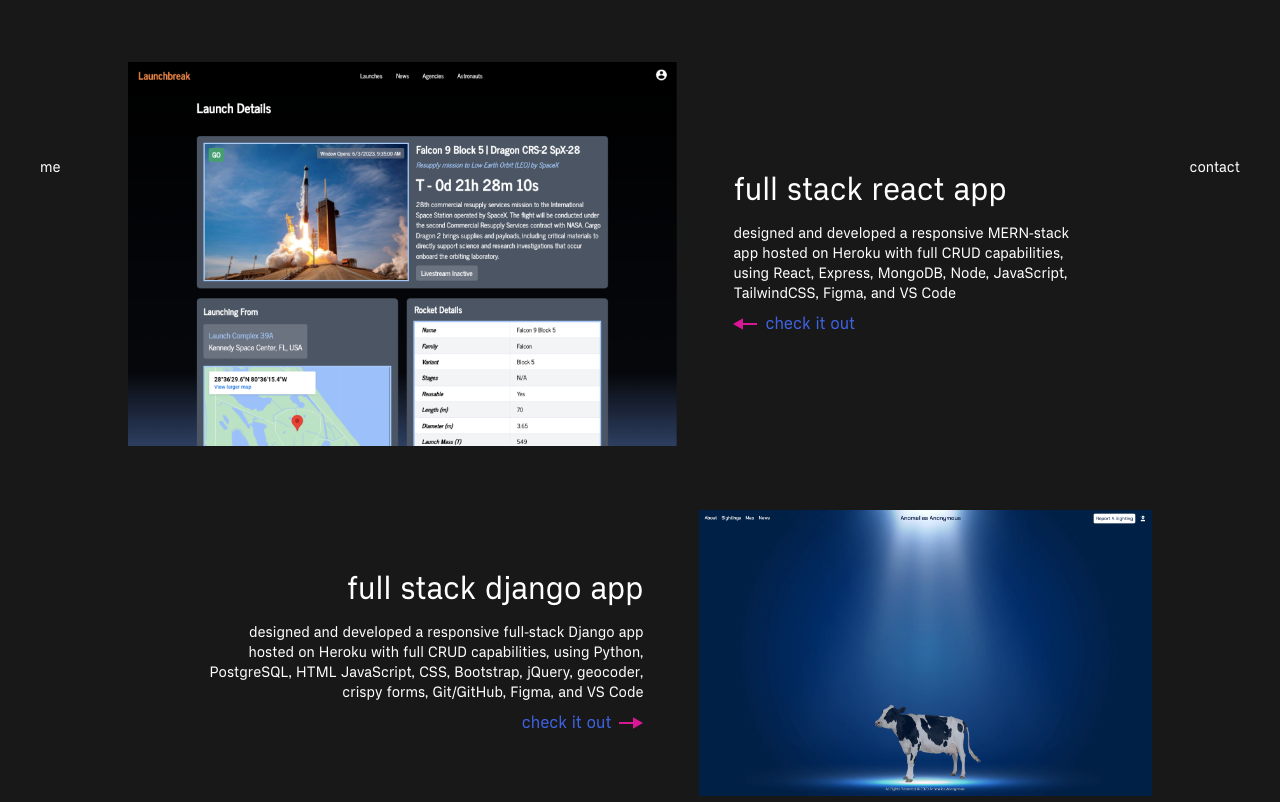
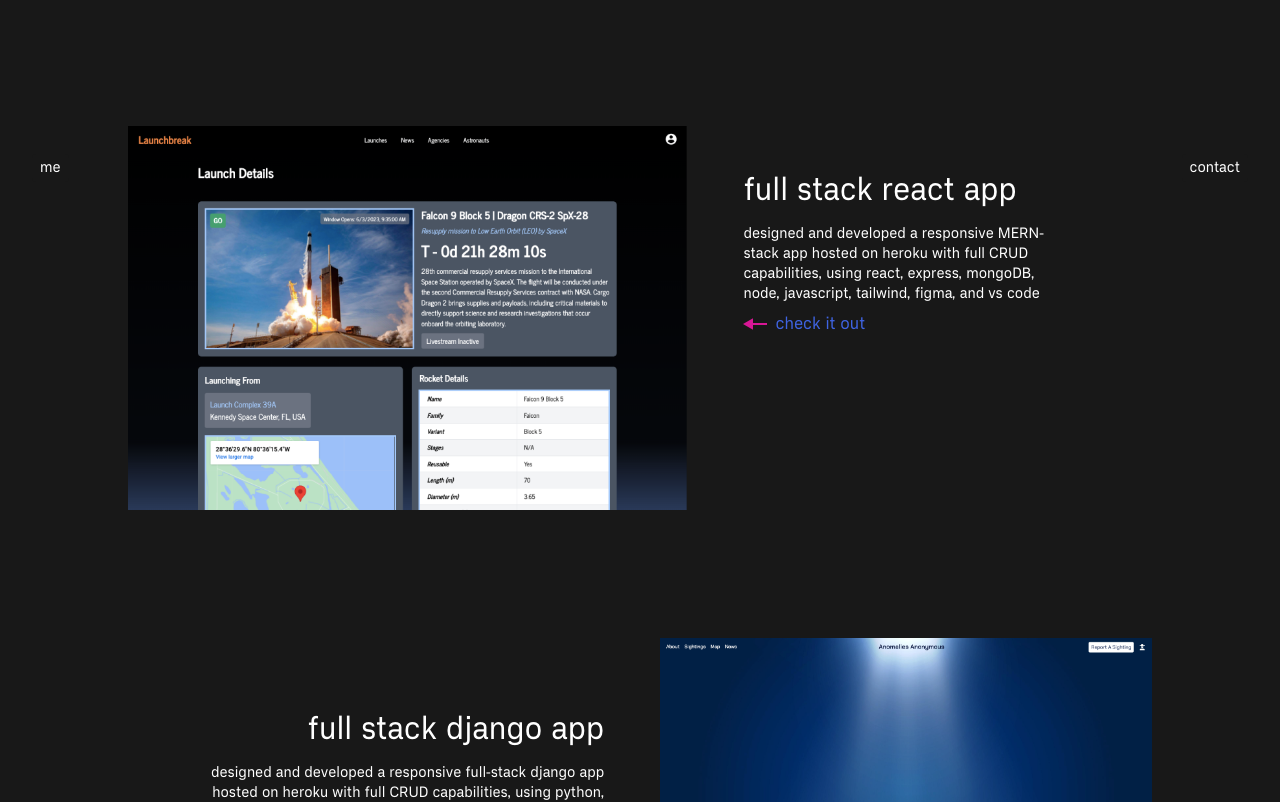
Before and after one commit to gabewolford/react-portfolio, a React (Vite) app: page /work in a window 1280 px wide. Shown: the part 586-1388 px from the top of the page. Built offline with nearby package versions, Linux system fonts and the light colour scheme.

Commit message:
increased margin between projects

```diff
--- a/src/components/WorkPage/index.jsx
+++ b/src/components/WorkPage/index.jsx
@@ -21,7 +21,7 @@ export default function WorkPage() {
                         <h1>things i've built</h1>
                 </header>
 
-                <section className="flex flex-col md:flex-row items-center gap-6 md:gap-14 mb-16">
+                <section className="flex flex-col md:flex-row items-center gap-6 md:gap-14 mb-16 md:mb-32">
                     <div className="flex flex-col items-end md:ml-20">
                         <a href="https://github.com/gabewolford/islamorada-fishing" target="_blank">
                             <h4 className="text-2xl md:text-3xl hover:text-orange font-md leading-7 mb-4 transition ease-in-out duration-300">react application</h4>
@@ -40,18 +40,18 @@ export default function WorkPage() {
                 </section>
 
 
-                <section className="flex flex-col md:flex-row items-center gap-6 md:gap-14 mb-16">
+                <section className="flex flex-col md:flex-row items-center gap-6 md:gap-14 mb-16 md:mb-32">
                     <div className='order-last md:order-first max-h-96 overflow-y-scroll overflow-none'>
                         <img src={launchbreakScreenshot} alt="launchbreak screenshot" />
                     </div>
 
                     <div>
-                        <div className="flex flex-col items-start md:mr-20">
+                        <div className="flex flex-col items-start md:mr-20 md:mb-32">
                             <a href="https://github.com/gabewolford/launchbreak" target="_blank">
                                 <h4 className="text-2xl md:text-3xl hover:text-orange font-md leading-7 mb-4 transition ease-in-out duration-300">full stack react app</h4>
                             </a>
 
-                            <p className="text-sm mb-2">designed and developed a responsive MERN-stack app hosted on Heroku with full CRUD capabilities, using React, Express, MongoDB, Node, JavaScript, TailwindCSS, Figma, and VS Code</p>
+                            <p className="text-sm mb-2">designed and developed a responsive MERN-stack app hosted on heroku with full CRUD capabilities, using react, express, mongoDB, node, javascript, tailwind, figma, and vs code</p>
                             <div className="flex items-center">
                                 <a href="https://launchbreak.herokuapp.com/" target="_blank">
                                     <img className="w-6 mr-2" src={leftArrow} alt='left arrow'/>
@@ -64,13 +64,13 @@ export default function WorkPage() {
                     </div>
                 </section>
 
-                <section className="flex flex-col md:flex-row items-center gap-6 md:gap-14 mb-16">
+                <section className="flex flex-col md:flex-row items-center gap-6 md:gap-14 mb-16 md:mb-32">
                     <div className="flex flex-col items-end md:ml-20">
                         <a href="https://github.com/spbovarnick/anomalies-anonymous" target="_blank">
                             <h4 className="text-2xl md:text-3xl hover:text-orange font-md leading-7 mb-4 transition ease-in-out duration-300">full stack django app</h4>
                         </a>
 
-                        <p className="text-sm mb-2 text-right">designed and developed a responsive full-stack Django app hosted on Heroku with full CRUD capabilities, using Python, PostgreSQL, HTML JavaScript, CSS, Bootstrap, jQuery, geocoder, crispy forms, Git/GitHub, Figma, and VS Code</p>
+                        <p className="text-sm mb-2 text-right">designed and developed a responsive full-stack django app hosted on heroku with full CRUD capabilities, using python, postgreSQL, bootstrap, jQuery, geocoder, crispy forms, figma, and vs code</p>
                         <div className="flex items-center">
                             <a href="https://www.anomaliesanonymous.com/" target="_blank">
                                 <span className="text-blue text-md hover:text-pink hover:underline hover:underline-offset-8 hover:decoration-2">check it out</span>
```
